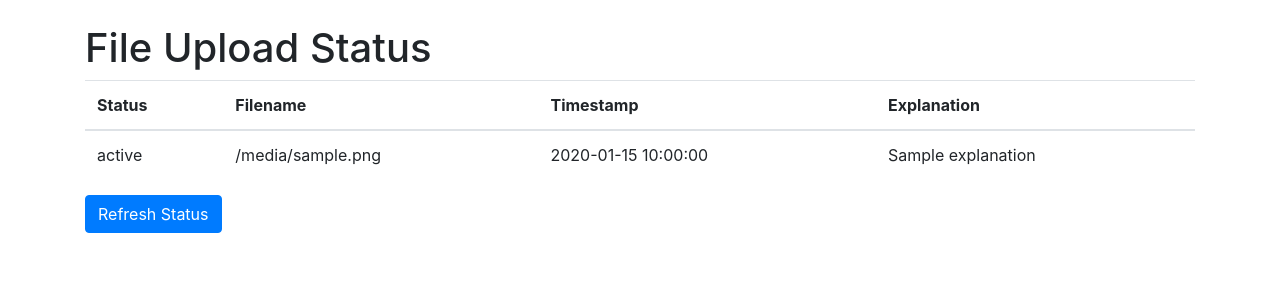
After one commit to Scaleup-Excellenteam/final-exercise-yehudaheller, a Flask app: template templates/status.html in a window 1280 px wide. The commit adds this page. Shown: the top 300 px of the page. Run offline with Flask 3, Linux system fonts and the light colour scheme; the template is opened without the code that fills it: most values are stand-ins (such as "Sample title", 1, 10 or a date in 2020); some libraries are stand-ins or nearby versions.

Commit message:
fix bugs and add status page
add status.html, allow to user check for the status of his requested file

```diff
--- a/app.py
+++ b/app.py
@@ -1,4 +1,6 @@
-from flask import Flask, request, render_template
+import json
+
+from flask import Flask, request, render_template, jsonify
 import os
 from datetime import datetime
 import uuid
@@ -12,6 +14,9 @@
 # Create the uploads folder if it doesn't exist
 if not os.path.exists(UPLOAD_FOLDER):
     os.makedirs(UPLOAD_FOLDER)
+
+PENDING_FOLDER = 'pending'
+DONE_FOLDER = 'outputs'  # if file in outputs folder mean its done
 
 
 @app.route('/', methods=['GET', 'POST'])
@@ -33,8 +38,8 @@
             # Save the file to the upload folder
             file.save(os.path.join(app.config['UPLOAD_FOLDER'], filename))
 
-            # Return the unique identifier (UID) for the file
-            return 'File uploaded successfully. UID: ' + filename
+            # Return the success message with the UID
+            return render_template('index.html', message='File uploaded successfully.', uid=filename)
 
     return render_template('index.html')
 
@@ -56,5 +61,56 @@
     return new_filename
 
 
+def get_file_status(filename):
+    # Check if the file exists in outputs folder, pending, else return not found
+    pptx_filename = os.path.splitext(filename)[0] + '.pptx'
+    json_filename = os.path.splitext(filename)[0] + '.json'
+    if os.path.exists(os.path.join(DONE_FOLDER, pptx_filename)):
+        return 'done'
+    elif os.path.exists(os.path.join(PENDING_FOLDER, pptx_filename)):
+        return 'pending'
+    elif os.path.exists(os.path.join(DONE_FOLDER, json_filename)):
+        return 'done'
+    else:
+        return 'not found'
+
+
+def get_file_details(filename):
+    filename_without_extension, _ = os.path.splitext(filename)
+    timestamp, uid = filename_without_extension.rsplit('_', 2)[-2:]
+
+    original_filename = filename_without_extension.split('_', 1)[0]
+
+    return {
+        'status': get_file_status(filename),
+        'filename': original_filename,
+        'timestamp': timestamp,
+        'explanation': get_file_explanation(filename)
+    }
+
+
+def get_file_explanation(filename):
+    # Retrieve the explanation from the processed output file if available
+    output_file_path = os.path.join(DONE_FOLDER, os.path.splitext(filename)[0] + '.json')
+    if os.path.exists(output_file_path):
+        # Read the data from the JSON file
+        with open(output_file_path, 'r') as file:
+            json_data = file.read()
+            data = json.loads(json_data)
+            return data
+
+    return None
+
+
+@app.route('/status', methods=['GET'])
+def status():
+    filename = request.args.get('filename')
+    if filename:
+        file_details = get_file_details(filename)
+        return render_template('status.html', data=file_details)
+
+    return 'Invalid request'
+
+
 if __name__ == '__main__':
     app.run()
--- /dev/null
+++ b/templates/status.html
@@ -0,0 +1,37 @@
+<!DOCTYPE html>
+<html>
+<head>
+    <title>File Upload Status</title>
+    <link rel="stylesheet" href="https://maxcdn.bootstrapcdn.com/bootstrap/4.0.0/css/bootstrap.min.css">
+</head>
+<body>
+    <div class="container">
+        <h1 class="mt-4">File Upload Status</h1>
+        <table class="table">
+            <thead>
+                <tr>
+                    <th>Status</th>
+                    <th>Filename</th>
+                    <th>Timestamp</th>
+                    <th>Explanation</th>
+                </tr>
+            </thead>
+            <tbody>
+                <tr>
+                    <td>{{ data.status }}</td>
+                    <td>{{ original_filename }}</td>
+                    <td>{{ data.timestamp }}</td>
+                    <td>{{ data.explanation }}</td>
+                </tr>
+            </tbody>
+        </table>
+        <button class="btn btn-primary" onclick="refreshStatus('{{ data.filename }}')">Refresh Status</button>
+    </div>
+    <script src="https://code.jquery.com/jquery-3.6.0.min.js"></script>
+    <script>
+              function refreshStatus() {
+          location.reload();
+        }
+    </script>
+</body>
+</html>
```
Also changed, not shown: main.py (+24 -0 lines), templates/index.html (+11 -0 lines).
